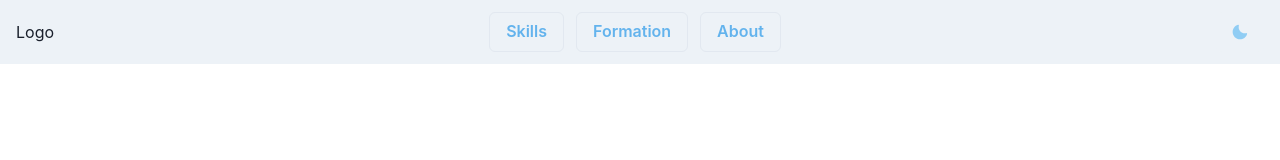
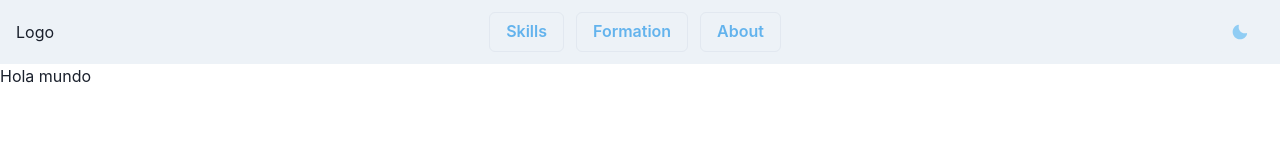
Before and after one commit to EliasLeguizamon123/MyPortfolio, a React (Create React App) app: page / in a window 1280 px wide. Shown: the top 160 px of the page. Built offline with nearby package versions, Linux system fonts and the light colour scheme.

Commit message:
fix routers

```diff
--- a/src/router/Router.js
+++ b/src/router/Router.js
@@ -17,8 +17,8 @@ export default function Routers() {
                     ]}/>
             </Box>
             <Routes>
-                <Route exact path="/" element={Main} />
-                <Route exact path="/skills" element={Skills} />
+                <Route exact path="/" element={<Main />} />
+                <Route exact path="/skills" element={<Skills />} />
             </Routes>
         </Router>
     )
```
